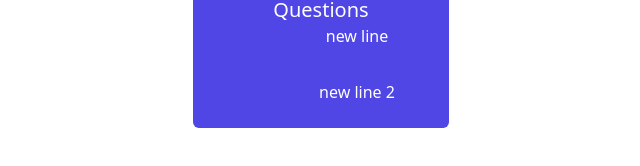
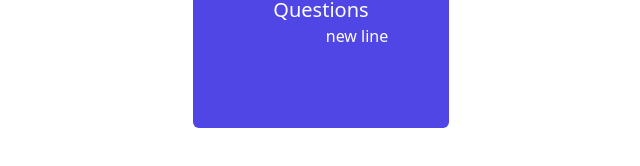
Before and after one commit to Omar-eAlessa/first-react-project, a React (Create React App) app: page / in a window 1280 px wide. Shown: the part 240-406 px from the top of the page, without its empty margins (319-959 px from the left). Built offline with nearby package versions, Linux system fonts and the light colour scheme.

Commit message:
Modified App.tsx again2

```diff
--- a/src/App.tsx
+++ b/src/App.tsx
@@ -13,8 +13,6 @@ function App() {
           <div>
             new line
           </div>
-
-          <div> new line 2</div>
 
           {/* <div className='bg-black w-24 h-7 rounded text-white items-center justify-center'>ss</div> */}
           {/* <div className='bg-black w-24 h-7 rounded text-white items-center justify-center'>ss</div> */}
```
